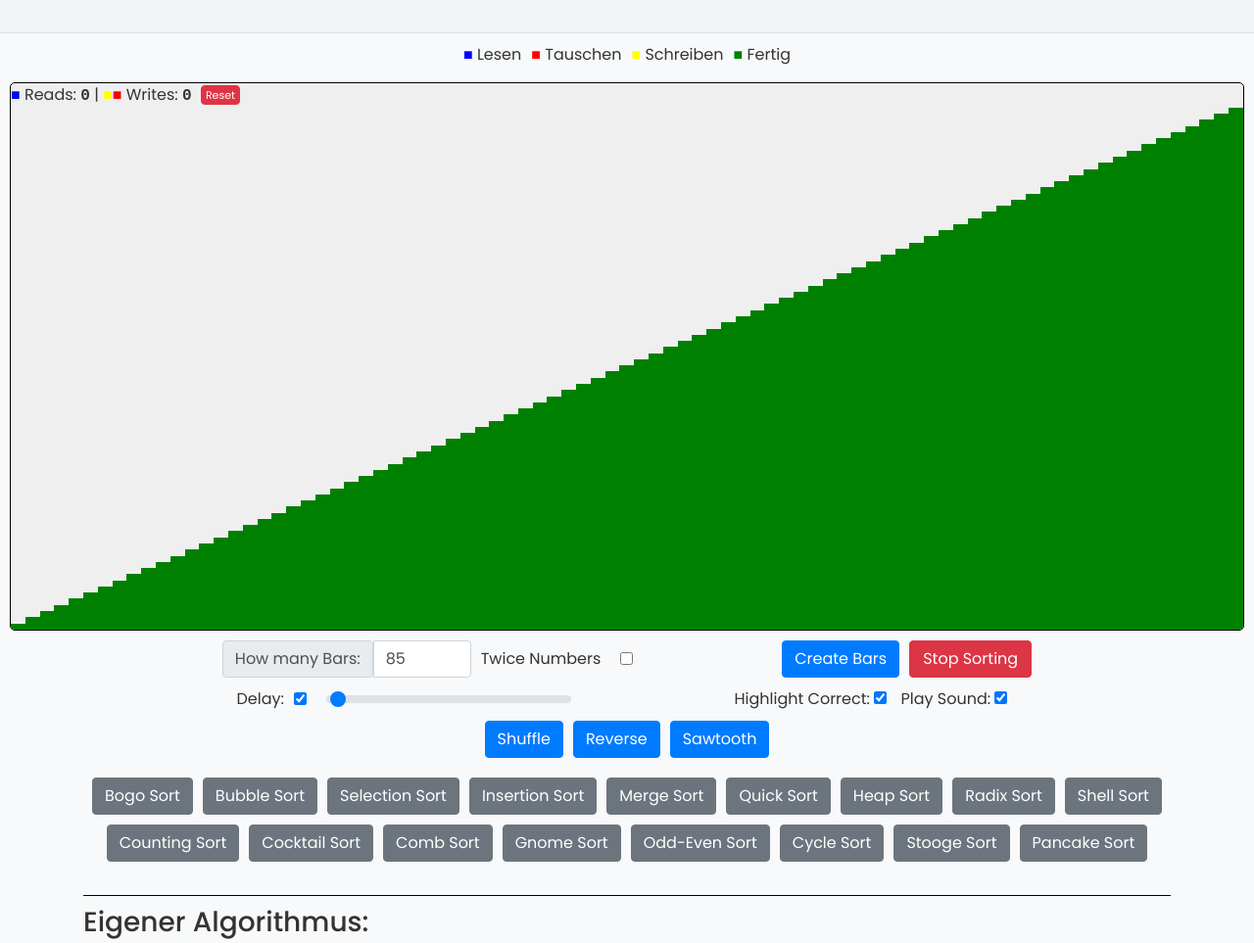
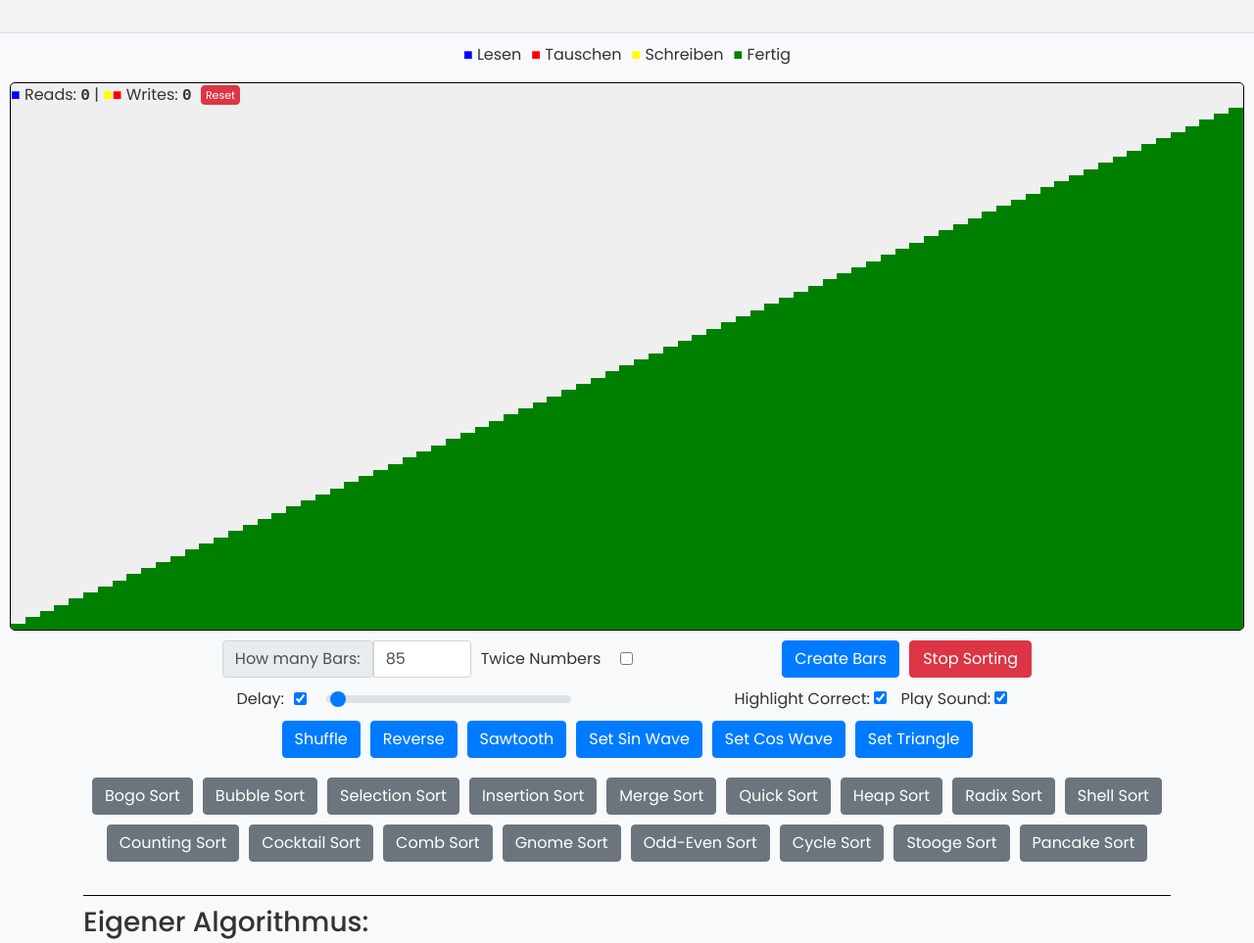
Before and after one commit to Leonlp9/Sortieralgorithmen, a plain HTML site: page index.html in a window 1280 px wide. Shown: the part 120-1083 px from the top of the page at 98% size. Drawn offline with nearby package versions, Linux system fonts and the light colour scheme.

Commit message:
Patterns

```diff
--- a/index.html
+++ b/index.html
@@ -284,6 +284,15 @@
             </button>
             <button onclick="sawtoothInputs()" class="btn btn-primary">
                 Sawtooth
+            </button>
+            <button onclick="sineWaveInputs()" class="btn btn-primary">
+                Set Sin Wave
+            </button>
+            <button onclick="cosineWaveInputs()" class="btn btn-primary">
+                Set Cos Wave
+            </button>
+            <button onclick="setTriangleInputs()" class="btn btn-primary">
+                Set Triangle
             </button>
         </div>
 
@@ -1598,6 +1607,32 @@ function flip(array, i){
             //setDefaultColor()
             for (let i = 0; i < valueArray.length; i++) {
                 setDefaultColor(i)
+            }
+        }
+
+        async function sineWaveInputs(){
+            //die werte einer sinuswelle annehmen
+            for (let i = 0; i < valueArray.length; i++) {
+                await writeAt(i, Math.floor(Math.sin(i / valueArray.length * Math.PI * 2) * 50 + 51));
+            }
+        }
+
+        async function cosineWaveInputs(){
+            //die werte einer sinuswelle annehmen
+            for (let i = 0; i < valueArray.length; i++) {
+                await writeAt(i, Math.floor(Math.cos(i / valueArray.length * Math.PI * 2) * 50 + 51));
+            }
+        }
+
+        async function setTriangleInputs(){
+            //die werte von einem dreieck annehmen wie:
+            //   x
+            //  xxx
+            // xxxxx
+            //xxxxxxx
+
+            for (let i = 0; i < valueArray.length; i++) {
+                await writeAt(i, valueArray.length - Math.floor(Math.abs(i - valueArray.length / 2) * 2 + 1));
             }
         }
 
```
